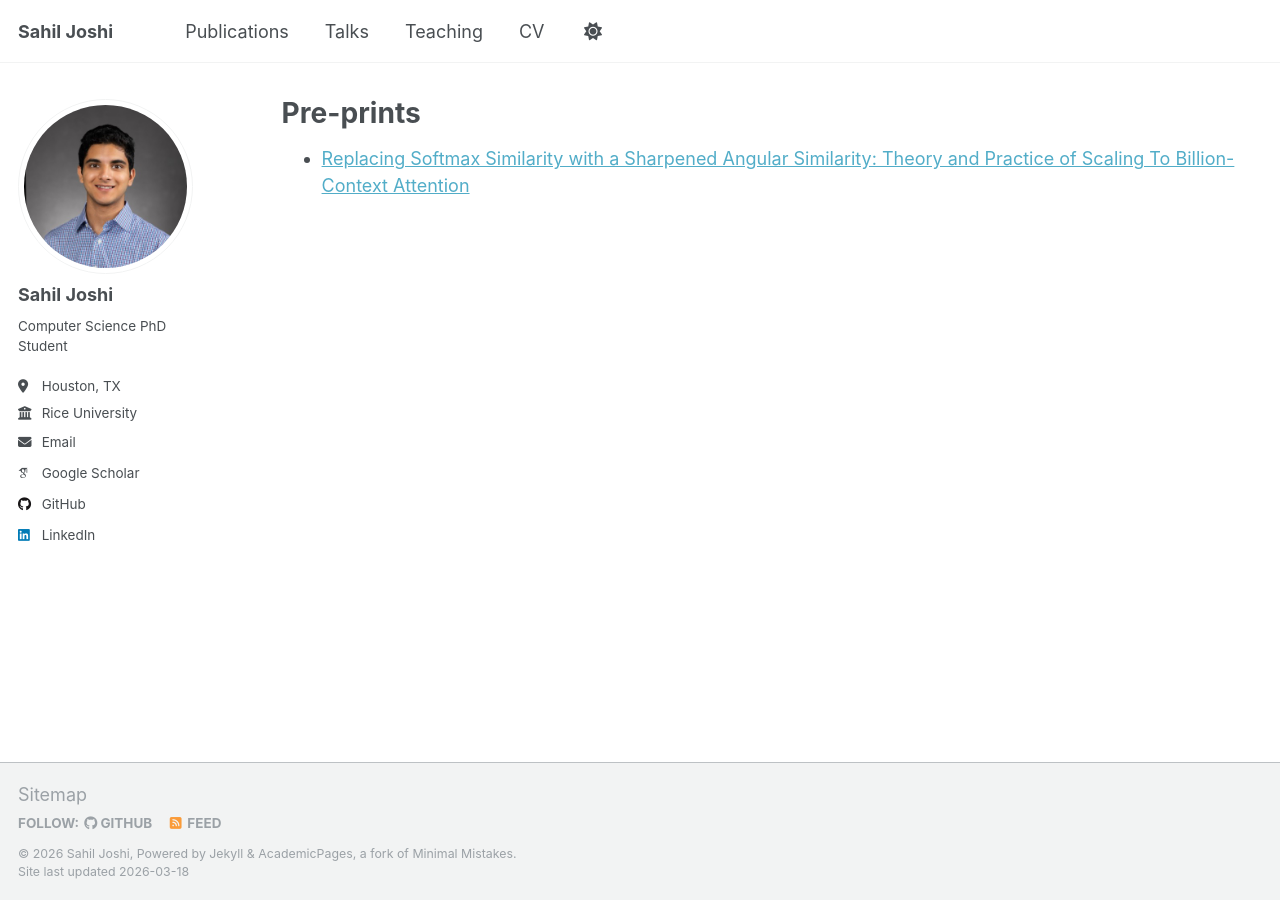
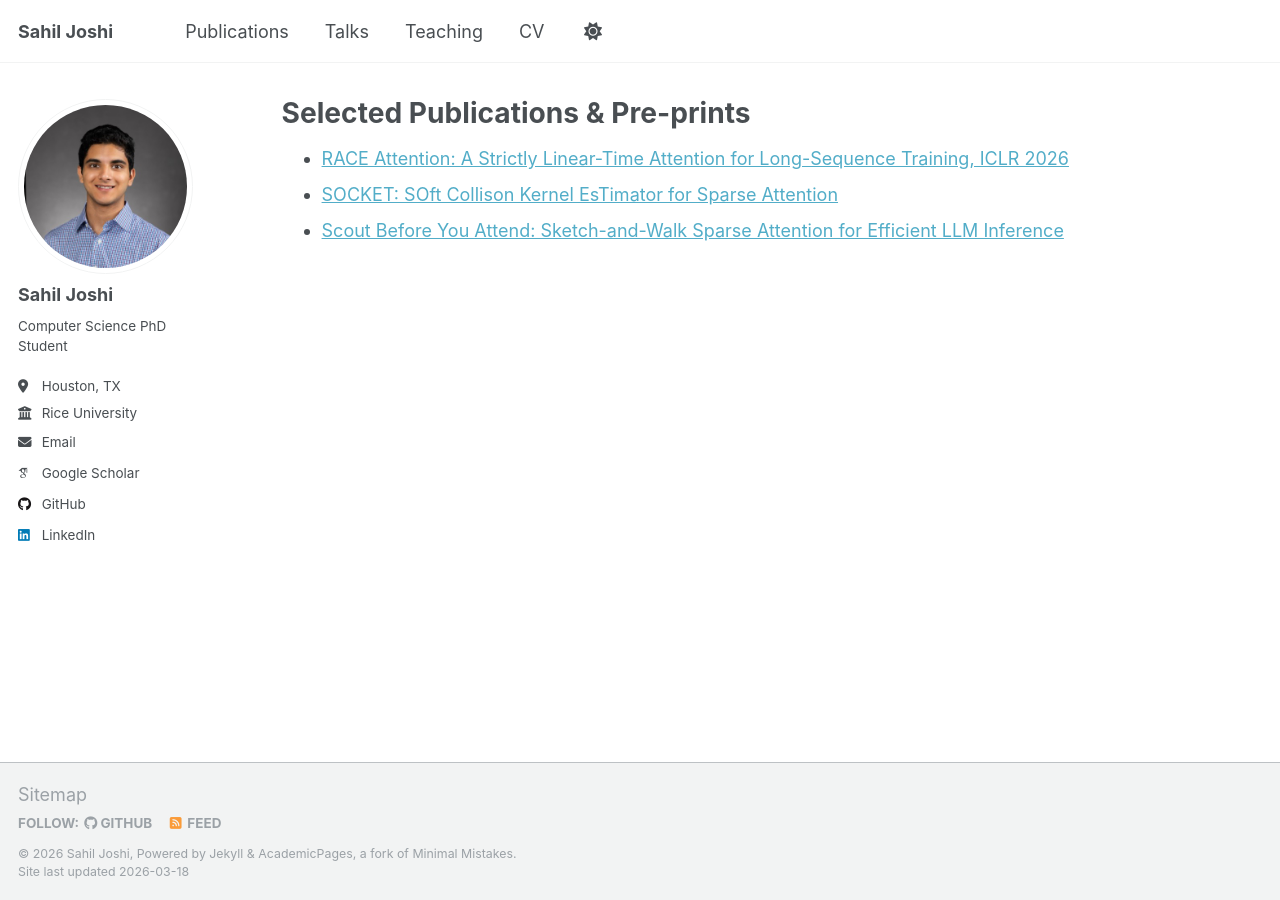
Before and after one commit to sahiljoshi515/sahiljoshi515.github.io, a Jekyll site: the page built from _publications/2009-10-01-paper-title-number-1.md, in a window 1280 px wide. Built offline with Jekyll 4.4.1, drawn with Linux system fonts in a browser that asks for light colours; some web fonts are replaced.

Commit message:
Modify publication title and add new papers
Updated the title and added new publication entries.

```diff
--- a/_publications/2009-10-01-paper-title-number-1.md
+++ b/_publications/2009-10-01-paper-title-number-1.md
@@ -1,10 +1,12 @@
 ---
 layout: archive
-title: "Pre-prints"
+title: "Selected Publications & Pre-prints"
 permalink: /publications/
 author_profile: true
 redirect_from:
   - /publications.html
 ---
 
-* [Replacing Softmax Similarity with a Sharpened Angular Similarity: Theory and Practice of Scaling To Billion-Context Attention](https://arxiv.org/abs/2510.04008)
+* [RACE Attention: A Strictly Linear-Time Attention for Long-Sequence Training, ICLR 2026](https://arxiv.org/abs/2510.04008)
+* [SOCKET: SOft Collison Kernel EsTimator for Sparse Attention](https://arxiv.org/abs/2510.04008)
+* [Scout Before You Attend: Sketch-and-Walk Sparse Attention for Efficient LLM Inference](https://www.arxiv.org/abs/2602.07397)
```
